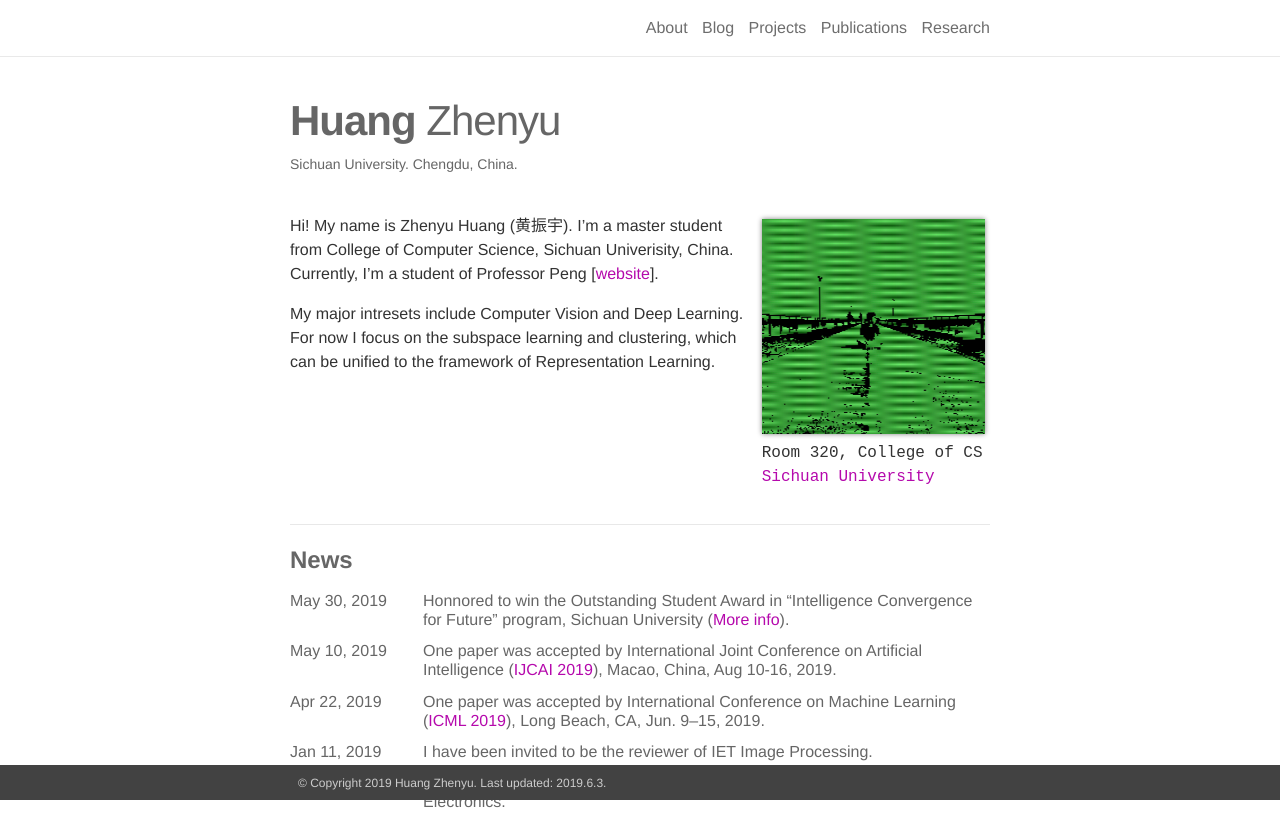
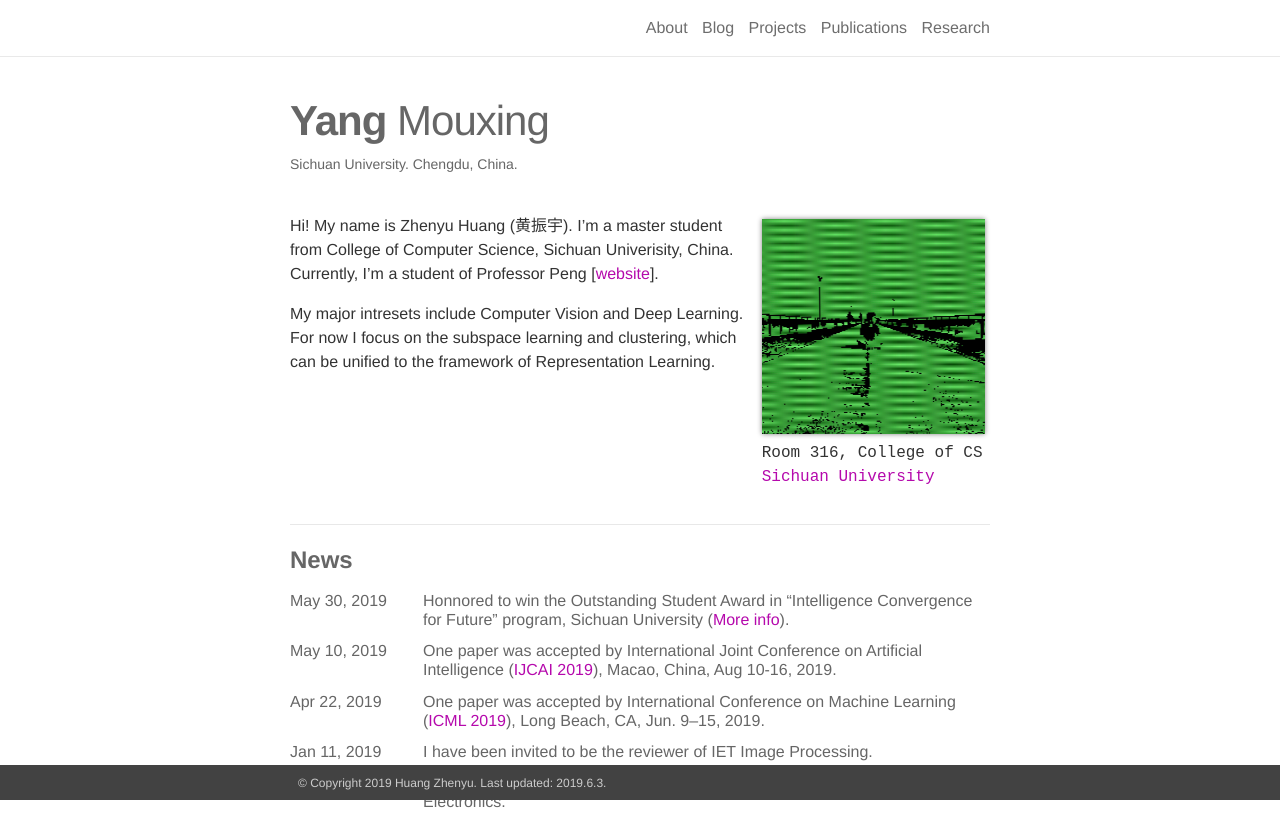
Before and after one commit to mouxingyang/mouxingyang_old.github.io, a plain HTML site: page index.html in a window 1280 px wide. Shown: the top 821 px of the page. Drawn offline with nearby package versions, Linux system fonts and the light colour scheme; files whose address does not match are found by name.

Commit message:
Update index.html

```diff
--- a/index.html
+++ b/index.html
@@ -92,7 +92,7 @@
         <div class="post">
 
   <header class="post-header">
-    <h1 class="post-title"><strong>Huang</strong> Zhenyu</h1>
+    <h1 class="post-title"><strong>Yang</strong> Mouxing</h1>
     <h5 class="post-description"><a href="http://en.scu.edu.cn">Sichuan University</a>. Chengdu, China.</h5>
   </header>
 
@@ -104,7 +104,7 @@
 
 
       <div class="address">
-        <p>Room 320, College of CS</p> <a href="http://en.scu.edu.cn">Sichuan University</a>
+        <p>Room 316, College of CS</p> <a href="http://en.scu.edu.cn">Sichuan University</a>
 
       </div>
 
```
